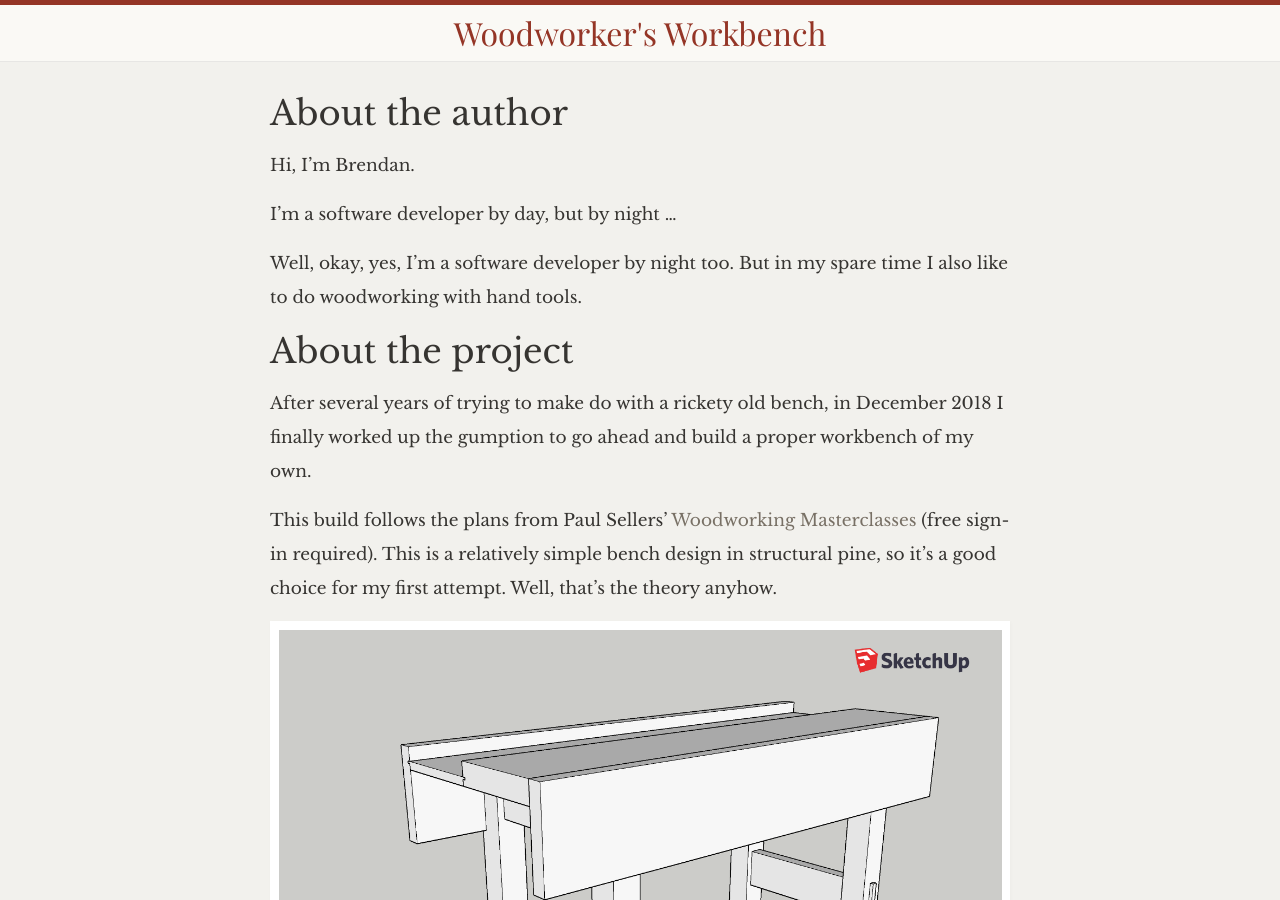
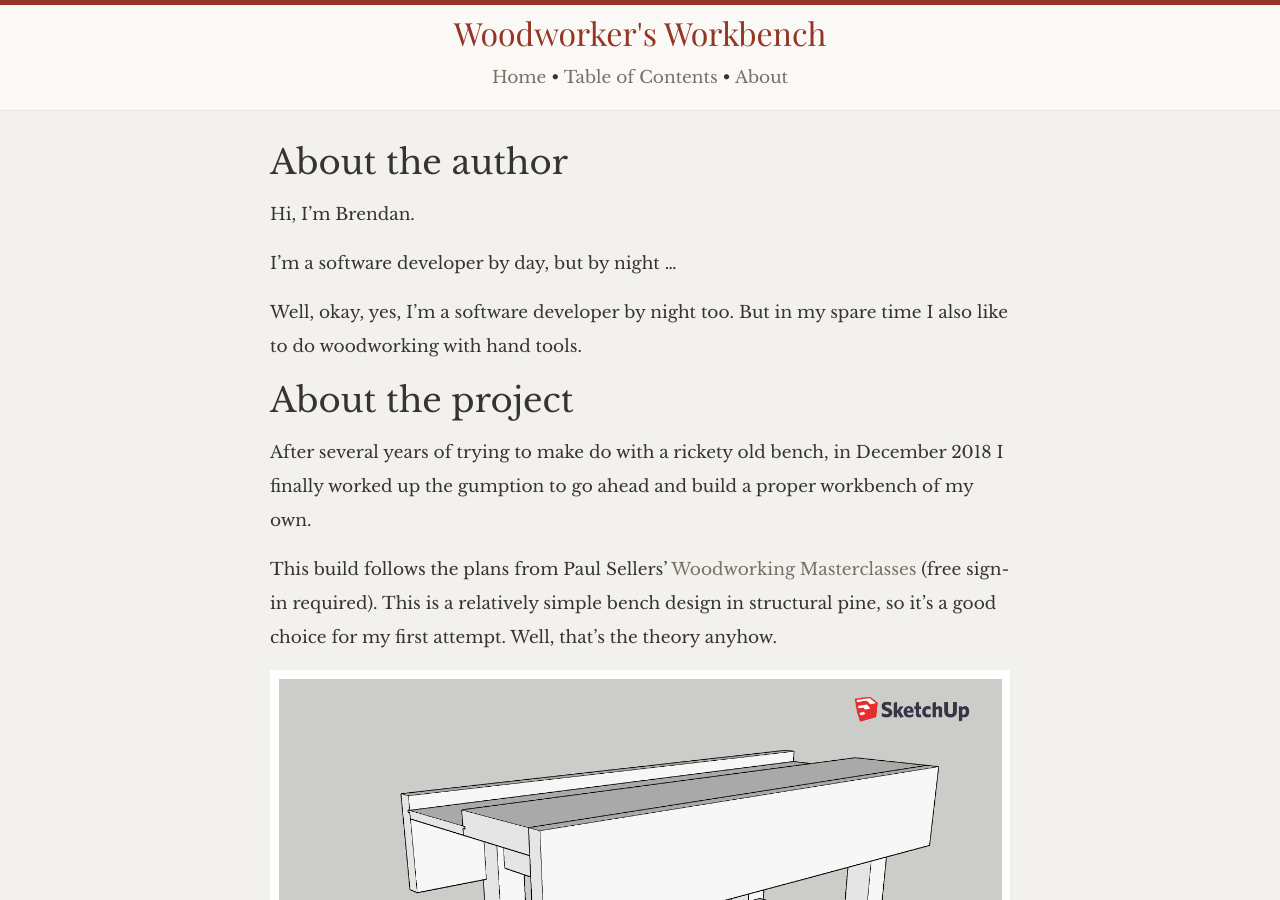
Before and after one commit to direvus/direvus.github.io, a Jekyll site: the page built from about.md, in a window 1280 px wide and 900 px high. Built offline with Jekyll 4.4.1, drawn with Linux system fonts in a browser that asks for light colours; some web fonts are replaced.

Commit message:
Add navs to the header.

```diff
--- a/_includes/header.html
+++ b/_includes/header.html
@@ -4,6 +4,8 @@
 
         <a class="site-title" href="{{ site.baseurl }}/">{{ site.title }}</a>
 
+        <p class="nav"><a href="{{ site.baseurl }}/">Home</a> • <a href="{{ site.baseurl }}/table-of-contents">Table of Contents</a> • <a href="{{ site.baseurl }}/about">About</a></h2>
+
     </div>
 
 </header>
```
